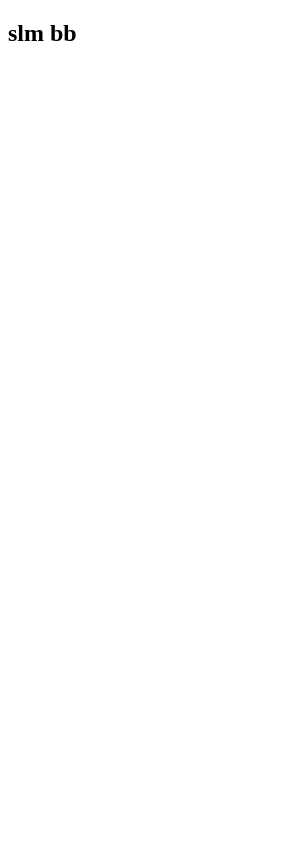
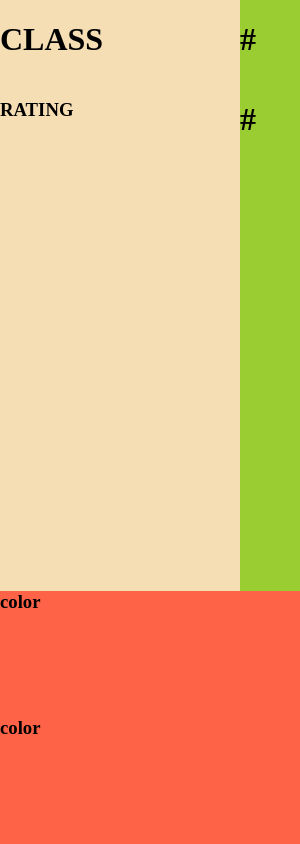
Before and after one commit to AHmims/Contrasty, an Electron app: page app/html/index.html in a window 300 px wide. Drawn offline with Linux system fonts and the light colour scheme.

Commit message:
Rough Visualization

```diff
--- /dev/null
+++ b/Fix/New Text Document.txt
@@ -0,0 +1,2 @@
+https://github.com/octalmage/robotjs/issues/190#issuecomment-245574428
+https://github.com/octalmage/robotjs/wiki/Electron
--- a/app/css/style.css
+++ b/app/css/style.css
@@ -0,0 +1,62 @@
+html,
+body {
+    padding: 0;
+    margin: 0;
+    /*  */
+    width: 100%;
+    height: 100%;
+}
+
+/*  */
+#container {
+    display: flex;
+    flex-direction: column;
+    width: 100%;
+    height: 100%;
+    /*  */
+}
+
+/*  */
+#preview {
+    display: flex;
+    flex-direction: row;
+    /*  */
+    width: 100%;
+    height: 70%;
+    /*  */
+}
+
+#content {
+    display: flex;
+    flex-direction: column;
+    /*  */
+    width: 80%;
+    height: 100%;
+    background-color: wheat;
+}
+
+#menu {
+    display: flex;
+    flex-direction: column;
+    flex: auto;
+    background-color: yellowgreen;
+}
+
+/*  */
+/*  */
+#input {
+    display: flex;
+    flex-direction: column;
+    /*  */
+    flex: auto;
+}
+
+.colorInput {
+    flex: 1;
+    display: flex;
+    background-color: tomato;
+}
+
+.colorInput h3 {
+    margin: 0;
+}
--- a/app/html/index.html
+++ b/app/html/index.html
@@ -5,11 +5,32 @@
     <meta charset="UTF-8">
     <meta name="viewport" content="width=device-width, initial-scale=1.0">
     <meta http-equiv="X-UA-Compatible" content="ie=edge">
+    <link rel="stylesheet" href="../css/style.css">
+    <!-- <script src="../js/app.js"></script> -->
     <title>Document</title>
 </head>
 
 <body>
-    <h2>slm bb</h2>
+    <div id="container">
+        <div id="preview">
+            <div id="content">
+                <h1>CLASS</h1>
+                <h3>RATING</h3>
+            </div>
+            <div id="menu">
+                <h1>#</h1>
+                <h1>#</h1>
+            </div>
+        </div>
+        <div id="input">
+            <div class="colorInput">
+                <h3>color</h3>
+            </div>
+            <div class="colorInput">
+                <h3>color</h3>
+            </div>
+        </div>
+    </div>
 </body>
 
 </html>
--- /dev/null
+++ b/app/js/app.js
@@ -0,0 +1 @@
+// const robot = require('robotjs');
--- /dev/null
+++ b/nodeIntegrations/preload.js
@@ -0,0 +1,4 @@
+window.addEventListener('DOMContentLoaded', () => {
+    let rr = require('tinycolor2');
+    // let dd = require('robotjs');
+});
```
Also changed, not shown: main.js (+8 -6 lines), package.json (+8 -2 lines), Fix/2020-01-04 18_37_21-Using robotjs in electron app · Issue #190 · octalmage_robotjs - Opera.png (added), 1 other file.
